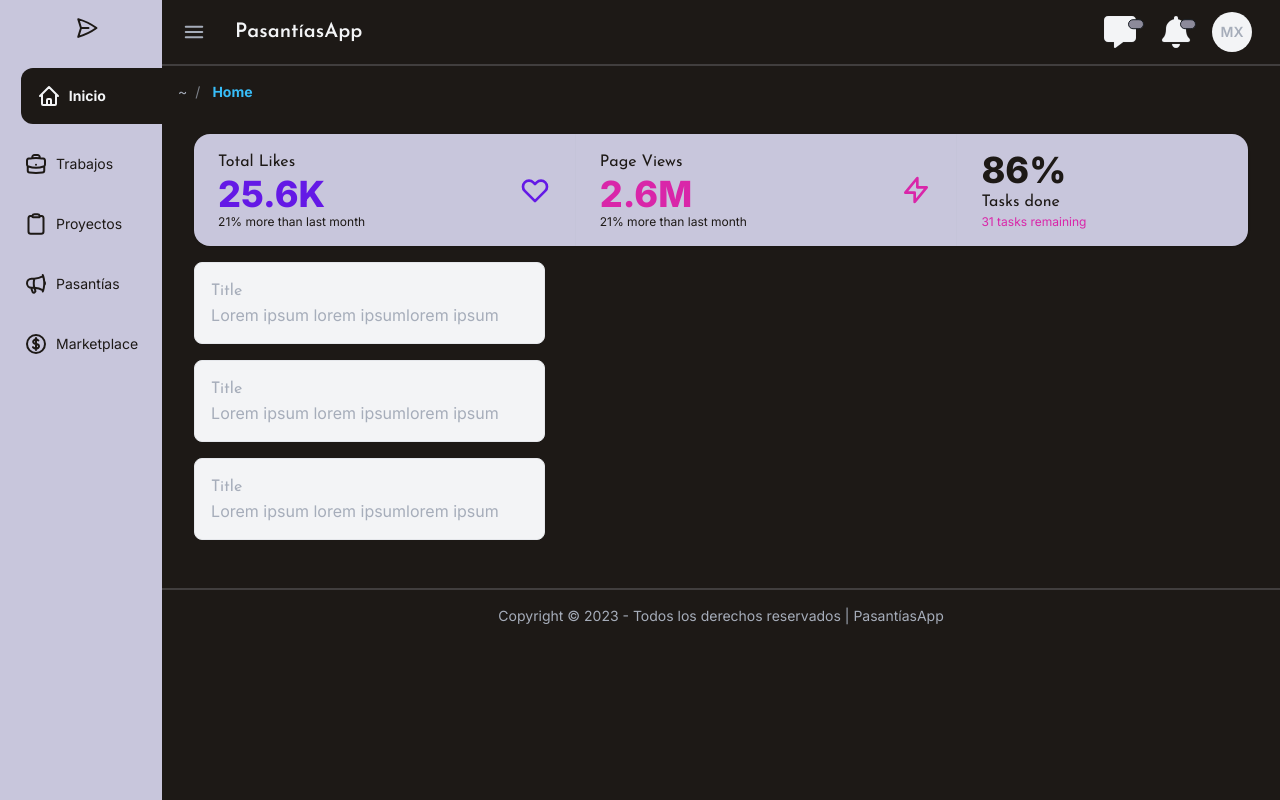
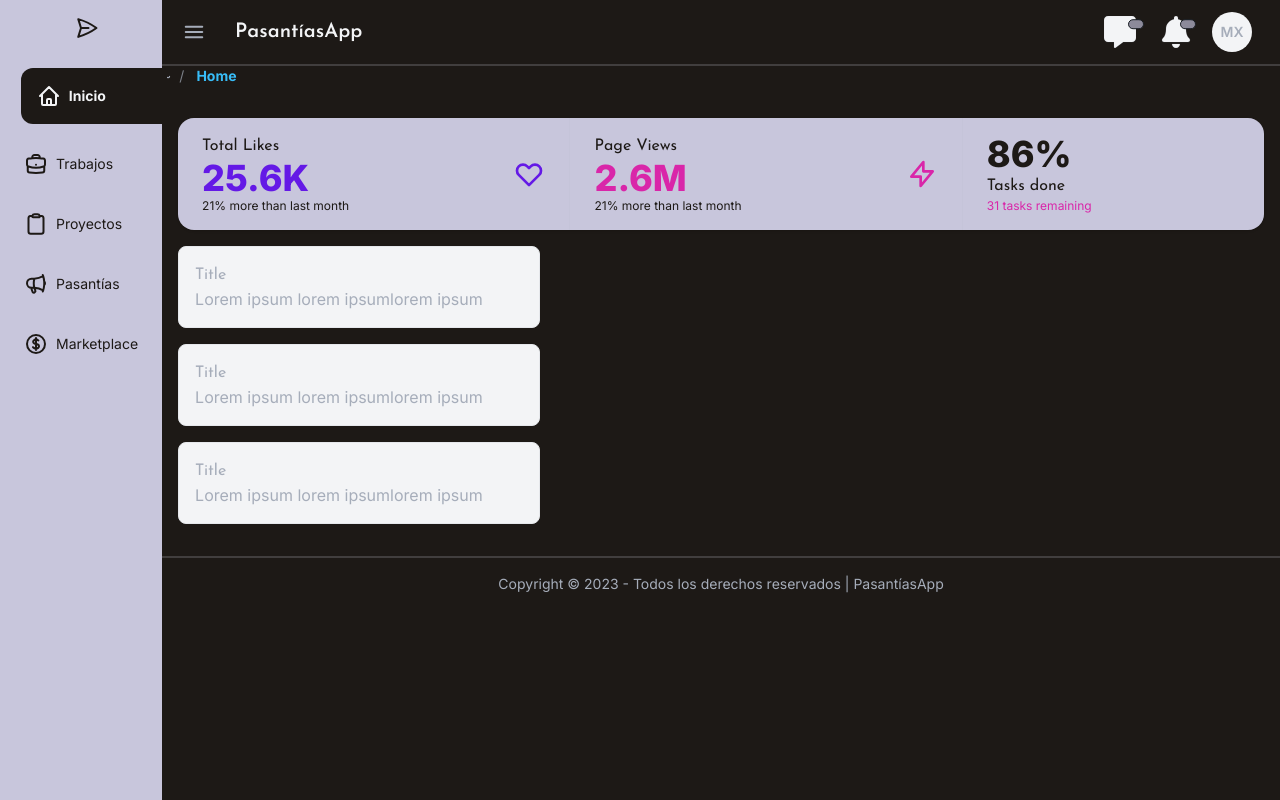
Before and after one commit to esteban-florez/novaship, a Next.js app: page / in a window 1280 px wide. Built offline with nearby package versions, Linux system fonts and the light colour scheme.

Commit message:
Layout corrections

```diff
--- a/app/(main)/layout.tsx
+++ b/app/(main)/layout.tsx
@@ -13,7 +13,7 @@ export default function MainLayout({
       <Aside />
       <div className="w-full flex-col">
         <Navbar />
-        <main className="container mx-auto w-full p-4">
+        <main className="container mx-auto w-full">
           {children}
         </main>
         <Footer />
--- a/components/layout/Navbar.tsx
+++ b/components/layout/Navbar.tsx
@@ -2,7 +2,6 @@
 
 import Link from 'next/link'
 import { useState } from 'react'
-import { title } from '@/app/fonts'
 import ProfileDropdown from '../ProfileDropdown'
 
 export default function Navbar() {
```
